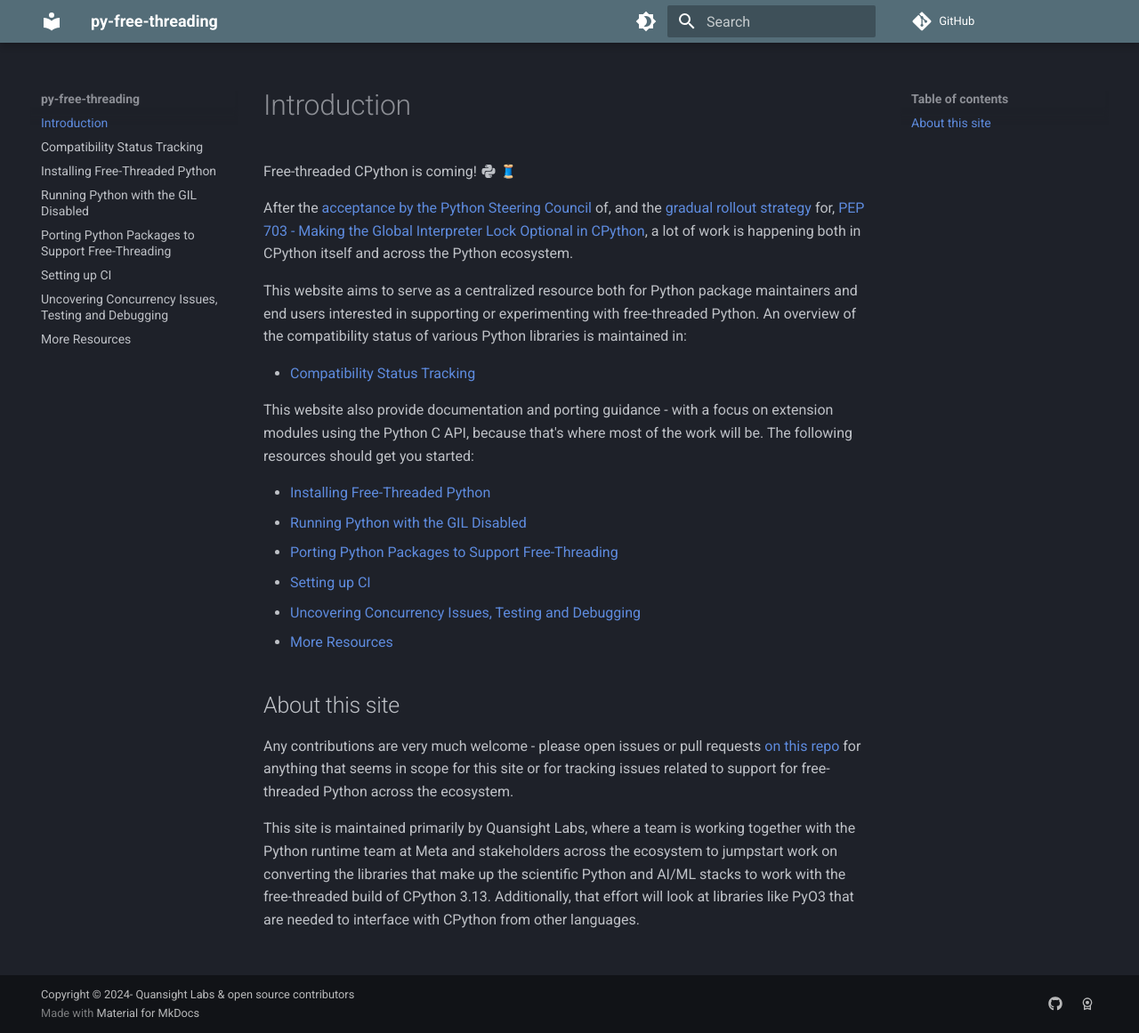
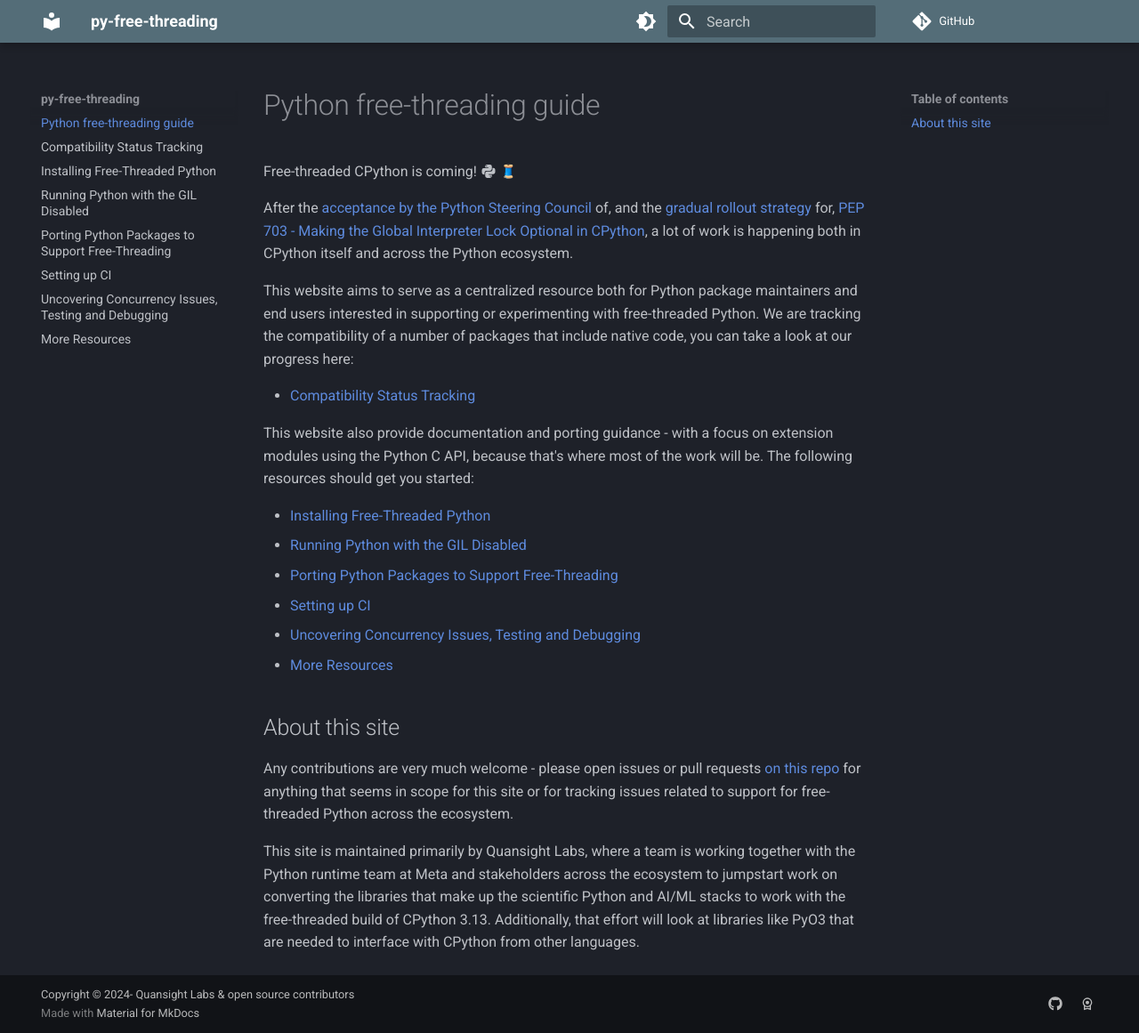
Before and after one commit to Quansight-Labs/free-threaded-compatibility, an MkDocs documentation site: the page built from docs/index.md, in a window 1280 px wide and 1161 px high. Shown: the whole window at 89% size. Built offline with MkDocs 1.6.1 and Material for MkDocs 9.7.7, drawn with Linux system fonts in a browser that asks for light colours; emoji names are drawn with the system emoji font; comment, search, counter and statistics services are not loaded.

Commit message:
give the guide a title (#131)

```diff
--- a/docs/index.md
+++ b/docs/index.md
@@ -2,7 +2,7 @@
 description: py-free-threading is a centralized collection of documentation and trackers around compatibility with free-threaded CPython for the Python open source ecosystem
 ---
 
-# Introduction
+# Python free-threading guide
 
 Free-threaded CPython is coming! :material-language-python: :thread:
 
@@ -13,8 +13,8 @@
 
 This website aims to serve as a centralized resource both for Python package
 maintainers and end users interested in supporting or experimenting with
-free-threaded Python. An overview of the compatibility status of various Python
-libraries is maintained in:
+free-threaded Python. We are tracking the compatibility of a number of packages
+that include native code, you can take a look at our progress here:
 
 - [Compatibility Status Tracking](tracking.md)
 
```
